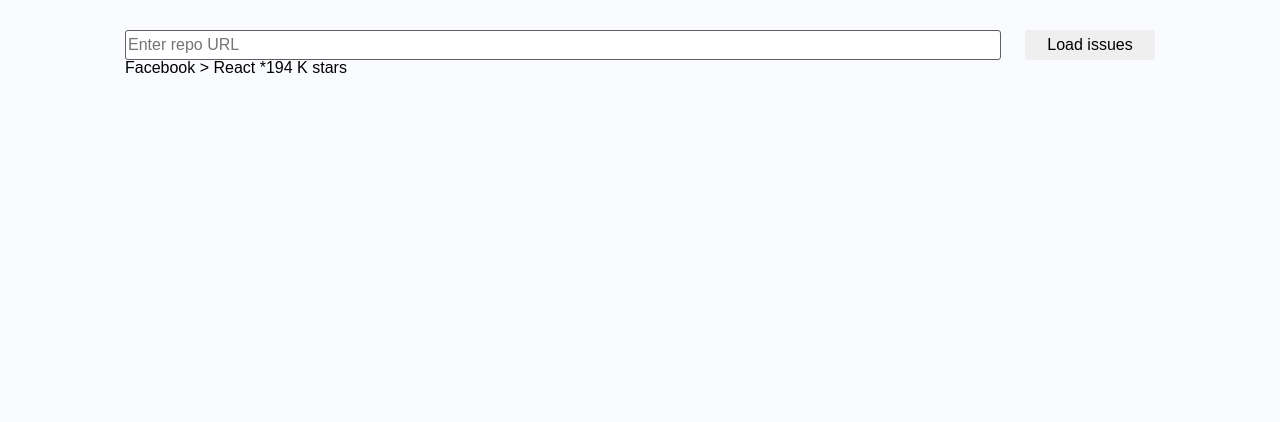
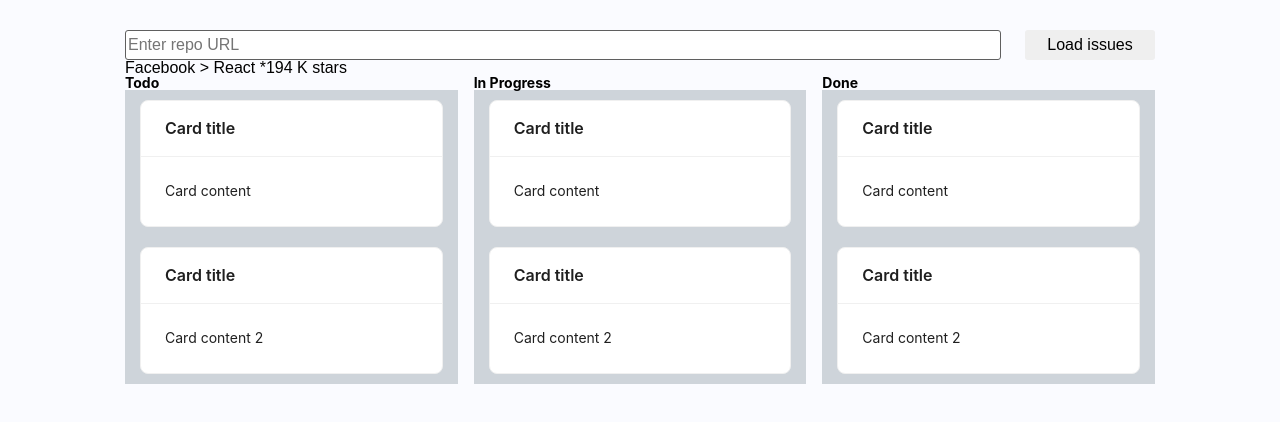
Before and after one commit to VeDono/react_github_issues_todo_test_in_incodeGroup, a React (Create React App) app: page / in a window 1280 px wide. Shown: the top 422 px of the page. Built offline with nearby package versions, Linux system fonts and the light colour scheme.

Commit message:
added columns & cards design

```diff
--- a/src/App.tsx
+++ b/src/App.tsx
@@ -1,5 +1,6 @@
 import styles from './App.module.scss';
 import { Breadcrumbs } from './components/Breadcrumbs';
+import { IssueColumns } from './components/IssueColumns';
 import { IssueFetcher } from './components/IssueFetcher';
 
 function App() {
@@ -9,6 +10,8 @@ function App() {
         <IssueFetcher />
 
         <Breadcrumbs />
+
+        <IssueColumns />
       </div>
     </section>
   );
--- /dev/null
+++ b/src/components/IssueCards/IssueCards.module.scss
@@ -0,0 +1,8 @@
+.issuesCards {
+  background-color: #CED4DA;
+  padding: 10px 15px;
+
+  &__card:not(:last-child) {
+    margin-bottom: 20px;
+  }
+}
--- /dev/null
+++ b/src/components/IssueCards/IssueCards.tsx
@@ -0,0 +1,18 @@
+import { FC } from 'react';
+import { Card } from 'antd';
+
+import styles from './IssueCards.module.scss';
+
+export const IssueCards: FC = () => {
+  return (
+    <article className={styles.issuesCards}>
+      <Card className={styles.issuesCards__card} title="Card title">
+        Card content
+      </Card>
+
+      <Card className={styles.issuesCards__card} title="Card title">
+        Card content 2
+      </Card>
+    </article>
+  );
+};
--- /dev/null
+++ b/src/components/IssueCards/index.ts
@@ -0,0 +1 @@
+export * from './IssueCards';
--- /dev/null
+++ b/src/components/IssueColumns/IssueColumns.tsx
@@ -0,0 +1,27 @@
+import { FC } from 'react';
+import { Row, Col } from 'antd';
+import { IssueCards } from '../IssueCards';
+
+export const IssueColumns: FC = () => {
+  return (
+    <Row gutter={16}>
+      <Col span={8}>
+        <h1>Todo</h1>
+
+        <IssueCards />
+      </Col>
+
+      <Col span={8}>
+        <h1>In Progress</h1>
+
+        <IssueCards />
+      </Col>
+
+      <Col span={8}>
+        <h1>Done</h1>
+
+        <IssueCards />
+      </Col>
+    </Row>
+  );
+};
--- /dev/null
+++ b/src/components/IssueColumns/index.ts
@@ -0,0 +1 @@
+export * from './IssueColumns';
```
